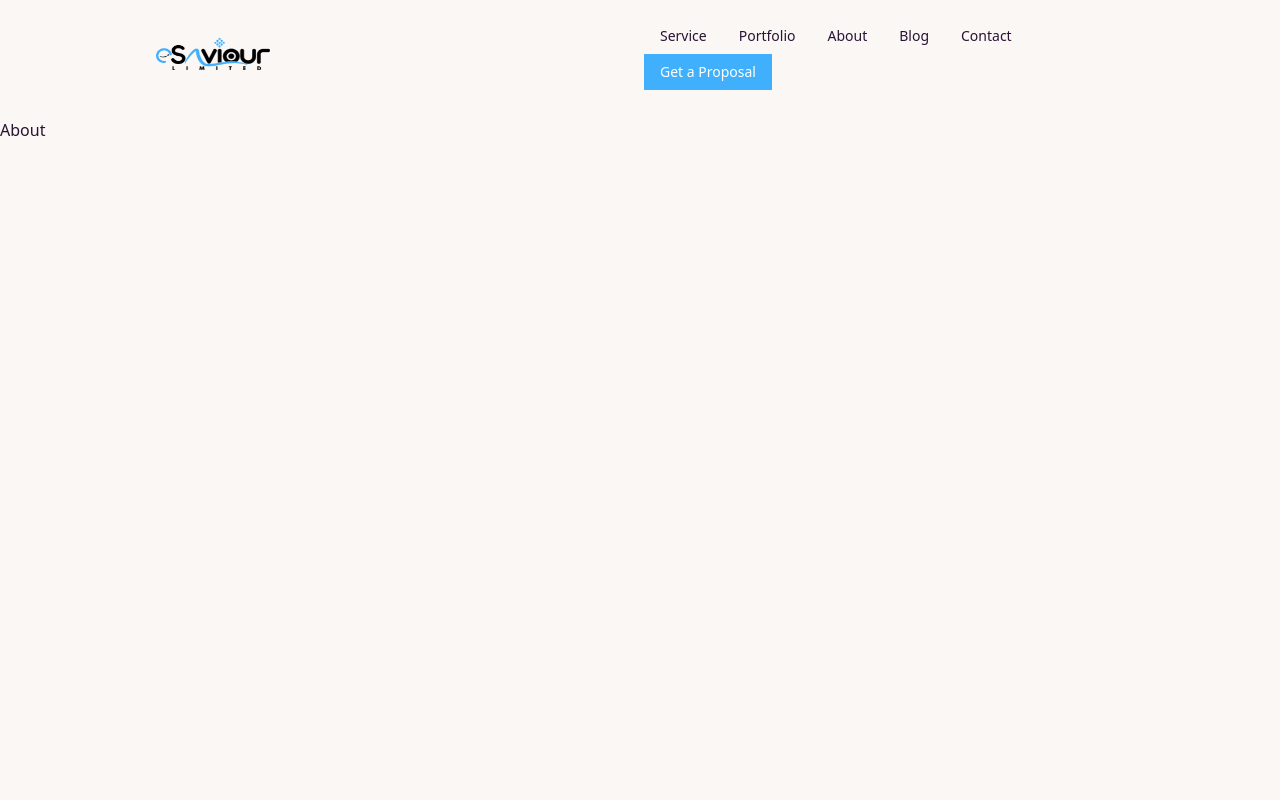
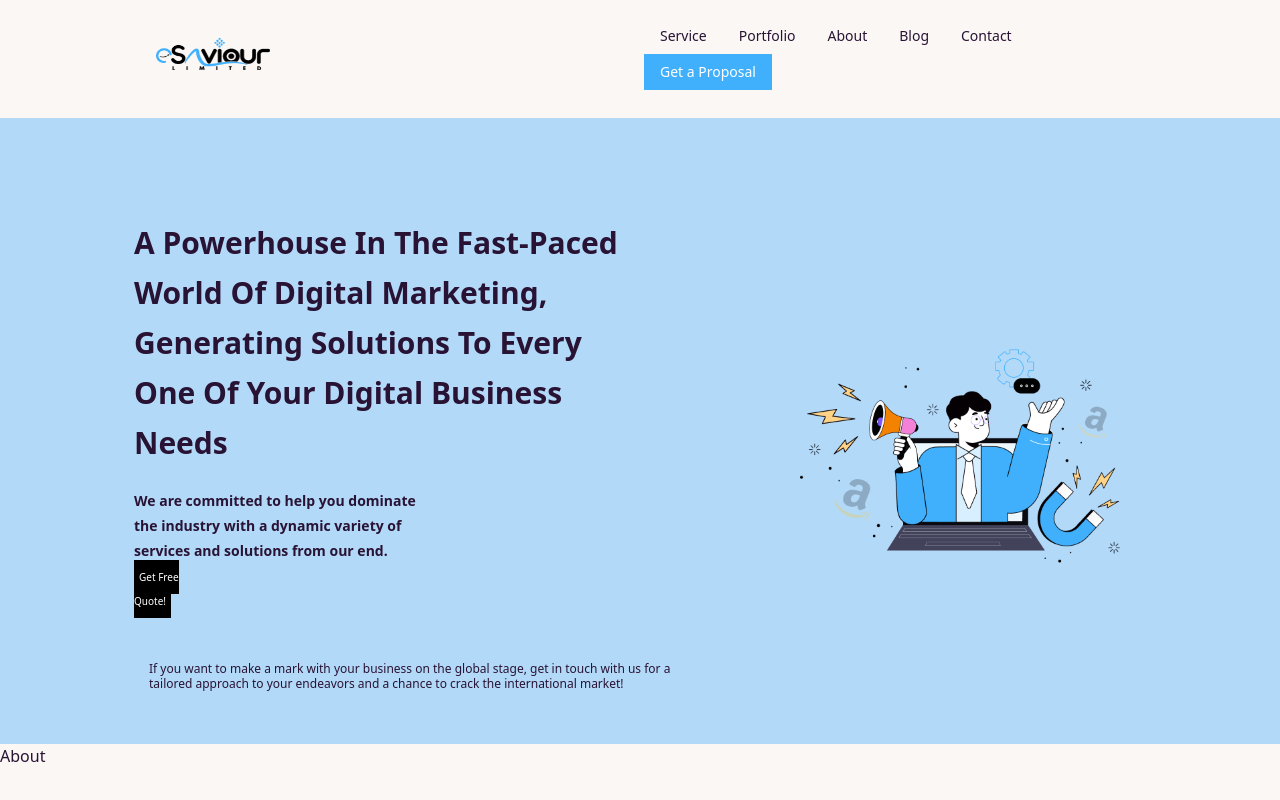
Before and after one commit to mdsifaterabbi/test01, a React (Vite) app: page /about in a window 1280 px wide. Built offline with nearby package versions, Linux system fonts and the light colour scheme.

Commit message:
about page hero section for extra sm and xl done

```diff
--- /dev/null
+++ b/src/components/AboutHero.jsx
@@ -0,0 +1,42 @@
+const AboutHero = () => {
+  return (
+    <>
+      <div className="flex flex-col md:flex-row bg-[#b3d9f8] pb-[150px] md:pb-[150px] md:pt-[50px] lg:pb-[50px]">
+        <div className="basis-1/1 md:basis-1/2 lg:basis-1/2 lg:mt-[50px] order-1 md:order-0 px-[10px] xl:mt-[0px]">
+          <h1 className="text-left pt-[20px] sm:text-[26px] md:text-xl lg:text-2xl xl:pl-[20%] xl:text-[30px] xl:leading-[50px] md:pt-[50px] md:pl-[5%] md:font-extrabold sm:pl-[5%] xl:pt-[50px] font-sans font-bold">
+            A Powerhouse In The Fast-Paced World Of Digital Marketing,
+            Generating Solutions To Every One Of Your Digital Business Needs
+          </h1>
+          <p className="text-[12px] sm:text-[16px] sm:pl-[5%] sm:pr-[5%] md:text-[14px] md:pl-[5%] mt-[20px] mb-[10px] xl:pl-[20%] xl:pr-[200px] xl:leading-[25px] font-sans font-bold xl:font-semibold">
+            We are committed to help you dominate the industry with a dynamic
+            variety of services and solutions from our end.
+          </p>
+          <div className="xl:pl-[20%]">
+            <div className="inline-block w-[80px] relative top-[-10px]">
+              <a className="w-[80px] text-[10px] py-[10px] px-[5px] bg-[#000000] text-white rounded-none border-none hover:bg-[#40b0fd] hover:cursor-pointer">
+                Get Free Quote!
+              </a>
+            </div>
+            <div className="inline-block text-[8px] w-[65vw] xl:w-[565px] xl:text-[12px] xl:ml-[10px] xl:mt-[40px] xl:leading-[15px] relative left-[5px]">
+              <p className="font-sans font-thin xl:font-normal">
+                If you want to make a mark with your business on the global
+                stage, get in touch with us for a tailored approach to your
+                endeavors and a chance to crack the international market!
+              </p>
+
+            </div>
+          </div>
+        </div>
+        <div className="basis-1/1 md:basis-1/2 lg:basis-1/2 flex justify-center items-center order-0 md:order-1 pt-[20px] lg:mt-[50px] xl:text-center xl:pt-[0px]">
+          <img
+            src="../AboutPageLogos/About_Digital_Marketing.png"
+            alt="About_Digital_Marketing"
+            className="w-[280px] xl:w-[50%]"
+          ></img>
+        </div>
+      </div>
+    </>
+  );
+};
+
+export default AboutHero;
--- a/src/pages/About.jsx
+++ b/src/pages/About.jsx
@@ -1,5 +1,6 @@
 import { Helmet } from "react-helmet-async";
 import MyNav from "../components/MyNav";
+import AboutHero from "../components/AboutHero";
 
 const About = ({ title }) => {
   return (
@@ -8,6 +9,7 @@ const About = ({ title }) => {
         <title>{title}</title>
       </Helmet>
       <MyNav />
+      <AboutHero />
       About
     </>
   );
```
Also changed, not shown: public/AboutPageLogos/About_Digital_Marketing.png (added).
